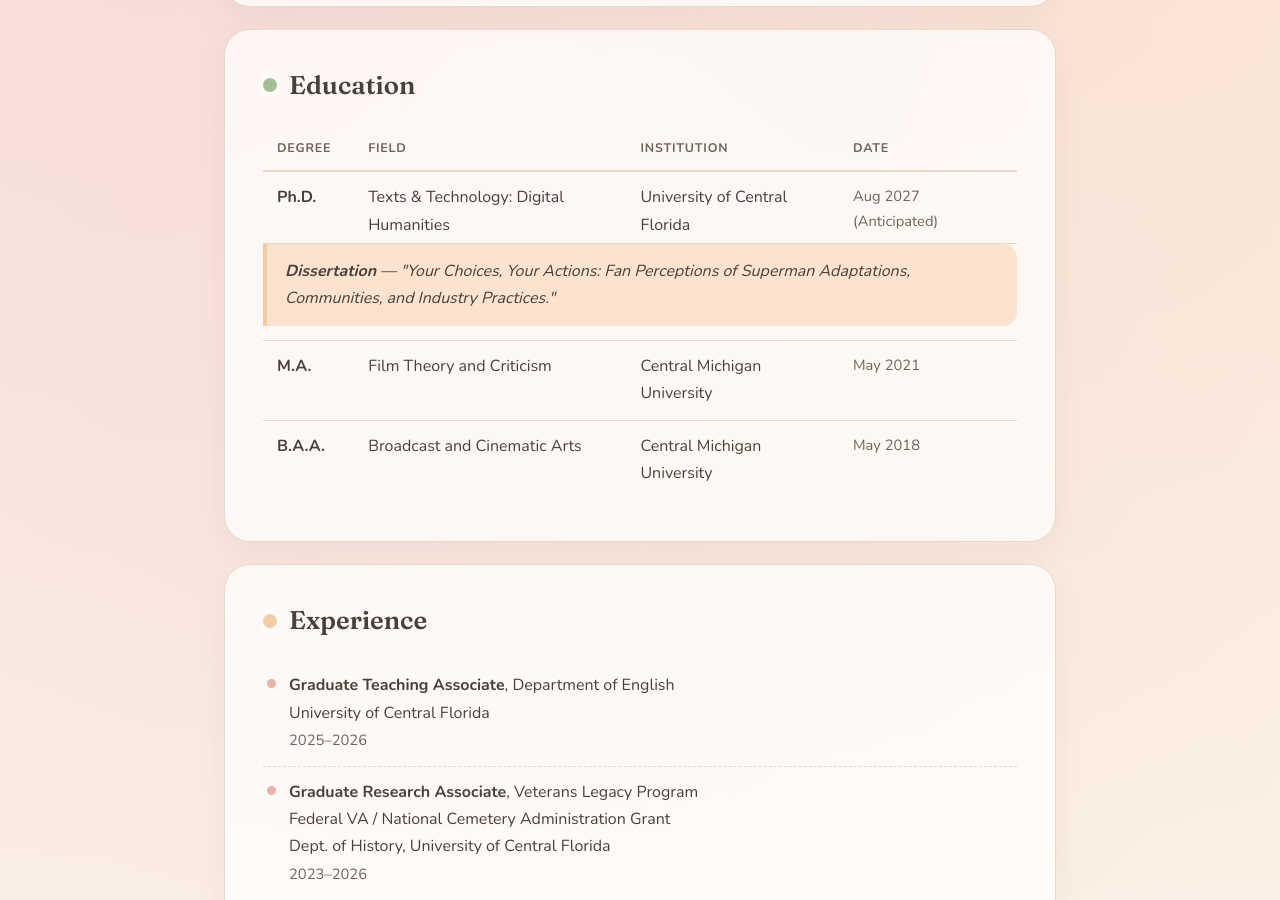
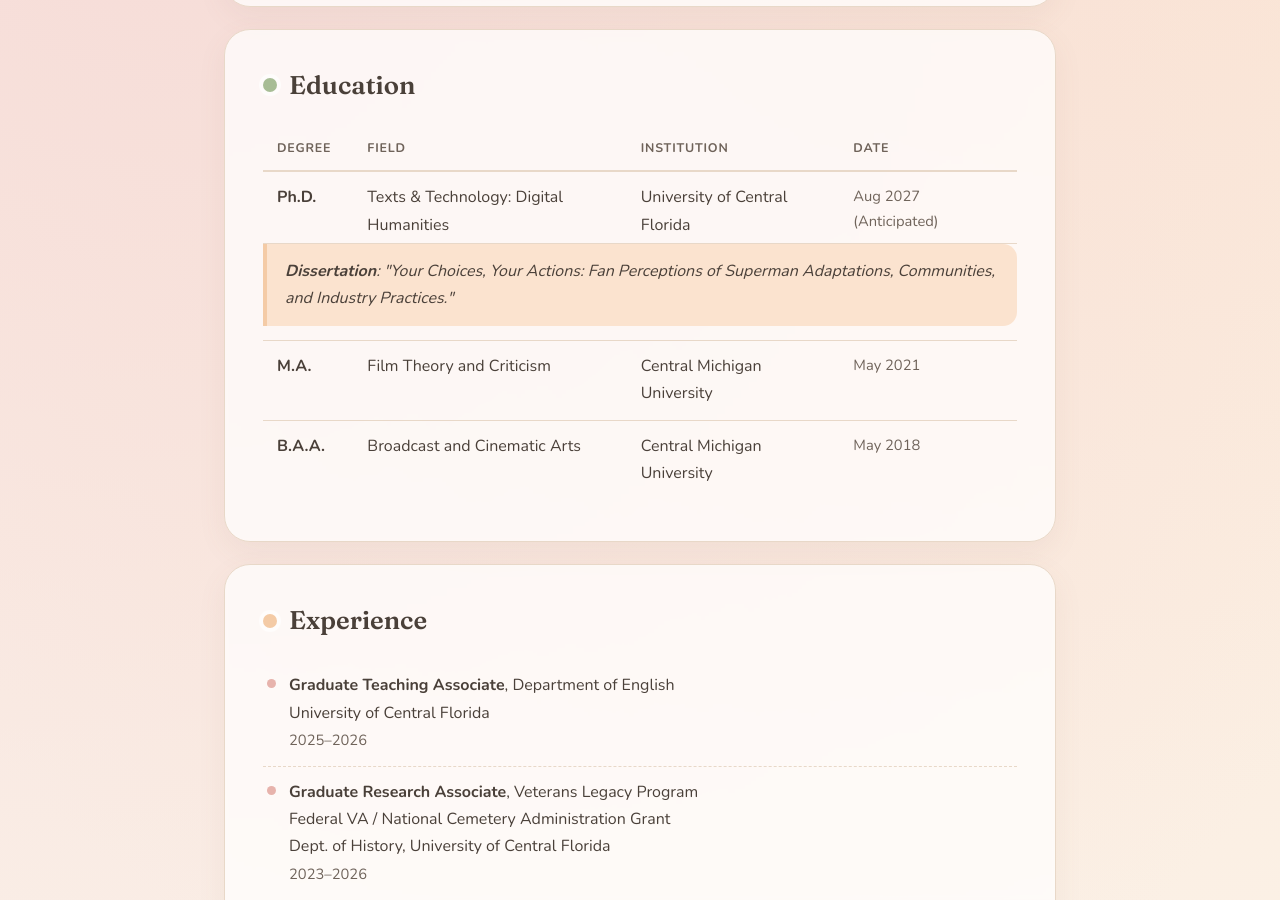
Before and after one commit to thekateprior/thekateprior.github.io, a Jekyll site: the page built from index.html, in a window 1280 px wide and 900 px high, scrolled down 963 px. Built offline with Jekyll 4.4.1, drawn with Linux system fonts in a browser that asks for light colours.

Commit message:
Use a colon after "Dissertation" in Education callout
Co-Authored-By: Claude Opus 4.8 <noreply@anthropic.com>
Claude-Session: https://claude.ai/code/session_01W4sxfrwTBe4NAeUgzJaidp

```diff
--- a/index.html
+++ b/index.html
@@ -38,7 +38,7 @@ description: Portfolio of Kate Prior — Digital Humanities scholar, educator, a
           </tr>
           <tr class="diss-row">
             <td colspan="4">
-              <div class="diss"><strong>Dissertation</strong> — "Your Choices, Your Actions: Fan Perceptions of Superman Adaptations, Communities, and Industry Practices."</div>
+              <div class="diss"><strong>Dissertation</strong>: "Your Choices, Your Actions: Fan Perceptions of Superman Adaptations, Communities, and Industry Practices."</div>
             </td>
           </tr>
           <tr>
```
